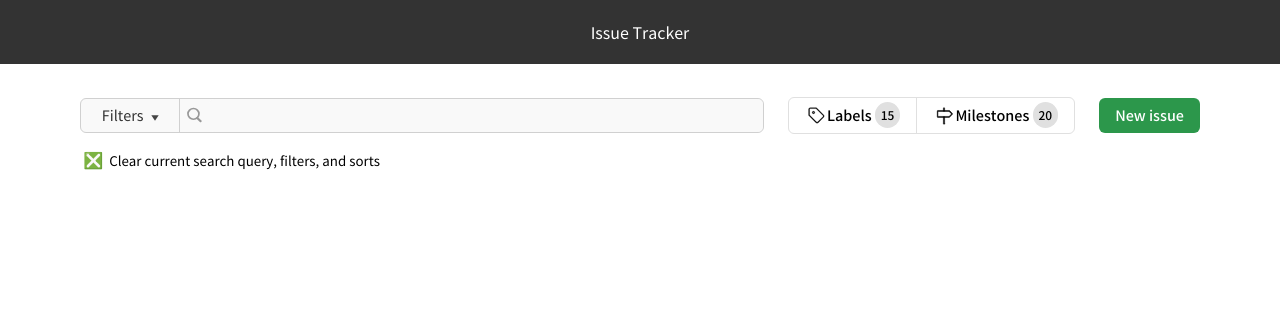
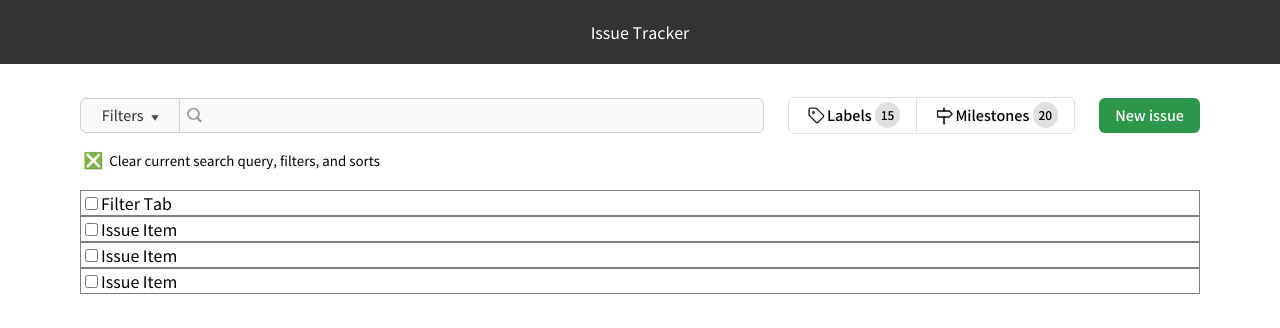
Before and after one commit to boostcamp-2020/IssueTracker-19, a React app in the folder frontend/: page / in a window 1280 px wide. Shown: the top 328 px of the page. Built offline with nearby package versions, Linux system fonts and the light colour scheme.

Commit message:
[feat] 이슈 컴포넌트 디렉토리 변경 및 이슈 아이템 임시 디자인

```diff
--- /dev/null
+++ b/frontend/src/components/IssueList/IssueFilterTab/IssueFilterTab.js
@@ -0,0 +1,15 @@
+import React from 'react';
+import styled from 'styled-components';
+
+const Container = styled.div`
+  border: 1px solid gray;
+`;
+
+export default function IssueFilterTab() {
+  return (
+    <Container>
+      <input type="checkbox" />
+      Filter Tab
+    </Container>
+  );
+}
--- /dev/null
+++ b/frontend/src/components/IssueList/IssueItem/IssueItem.js
@@ -0,0 +1,15 @@
+import React, { useState } from 'react';
+import styled from 'styled-components';
+
+const Container = styled.div`
+  border: 1px solid gray;
+`;
+
+export default function IssueItem() {
+  return (
+    <Container>
+      <input type="checkbox" />
+      Issue Item
+    </Container>
+  );
+}
--- /dev/null
+++ b/frontend/src/components/IssueList/IssueList.js
@@ -0,0 +1,18 @@
+import React, { useState } from 'react';
+import IssueSearchBox from './IssueSearchBar/IssueSearchBar';
+import IssueFilterTab from './IssueFilterTab/IssueFilterTab';
+import IssueItem from './IssueItem/IssueItem';
+
+export default function IssueList() {
+  const [checkAll, setCheckAll] = useState(false);
+  const tempIssues = ['a', 'b', 'c'];
+  return (
+    <>
+      <IssueSearchBox />
+      <IssueFilterTab />
+      {tempIssues.map((item, idx) => (
+        <IssueItem key={idx} />
+      ))}
+    </>
+  );
+}
--- a/frontend/src/components/index.js
+++ b/frontend/src/components/index.js
@@ -1,5 +1,5 @@
 export { default as Header } from './Header/Header';
 export { default as LoginBox } from './LoginBox/LoginBox';
 export { default as SignUpBox } from './SignUpBox/SignUpBox';
-export { default as IssueSearchBox } from './IssueSearchBar/IssueSearchBar';
+export { default as IssueList } from './IssueList/IssueList';
 export { default as LabelMilestoneControls } from './LabelMilestoneControls/LabelMilestoneControls';
--- a/frontend/src/pages/Issue.js
+++ b/frontend/src/pages/Issue.js
@@ -1,6 +1,6 @@
 import React from 'react';
-import { Header, IssueSearchBox } from '@components';
 import styled from 'styled-components';
+import { Header, IssueList } from '@components';
 
 const IssueContainer = styled.div`
   width: calc(100% - 160px);
@@ -12,7 +12,7 @@ export default function Issue() {
     <>
       <Header />
       <IssueContainer>
-        <IssueSearchBox />
+        <IssueList />
       </IssueContainer>
     </>
   );
```
Also changed, not shown: frontend/src/components/IssueList/IssueSearchBar/IssueSearchBar.js (renamed from frontend/src/components/IssueSearchBar/IssueSearchBar.js).
